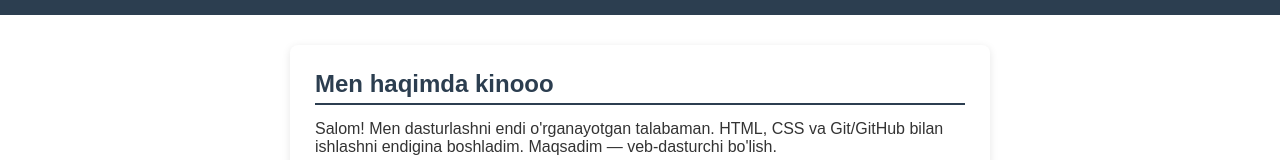
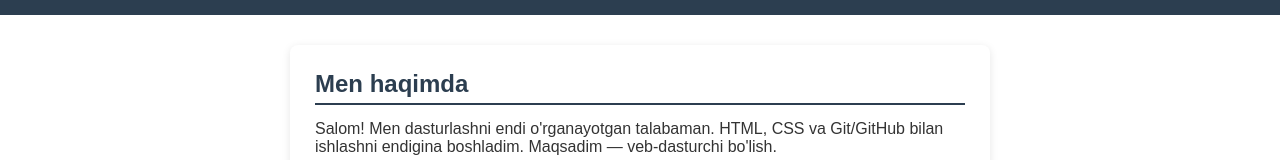
Before and after one commit to ibrohimilkhamzhanov5-dotcom/mening-loyiham, a plain HTML site: page index.html in a window 1280 px wide. Shown: the part 162-322 px from the top of the page. Drawn offline with Linux system fonts and the light colour scheme.

Commit message:
matn yangilandi

```diff
--- a/index.html
+++ b/index.html
@@ -78,7 +78,7 @@
     </header>
 
     <section>
-      <h2>Men haqimda kinooo</h2>
+      <h2>Men haqimda</h2>
       <p>
         Salom! Men dasturlashni endi o'rganayotgan talabaman. HTML, CSS va
         Git/GitHub bilan ishlashni endigina boshladim. Maqsadim — veb-dasturchi
```
